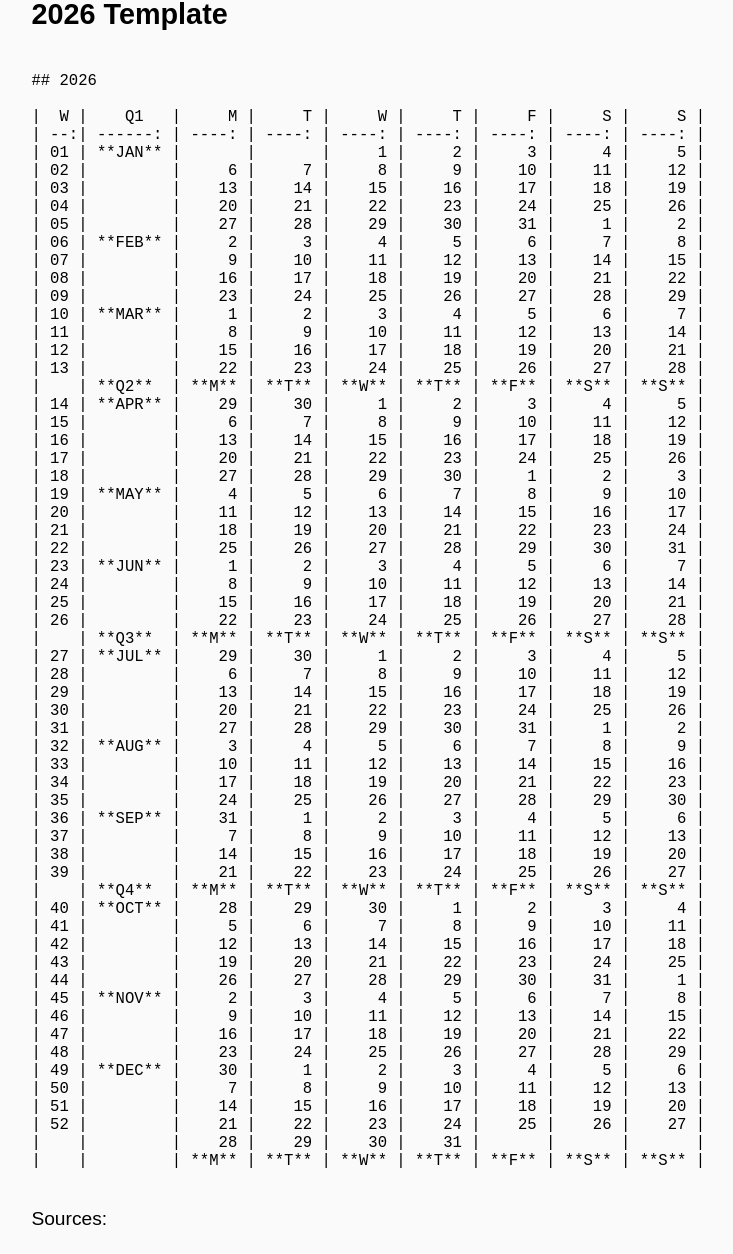
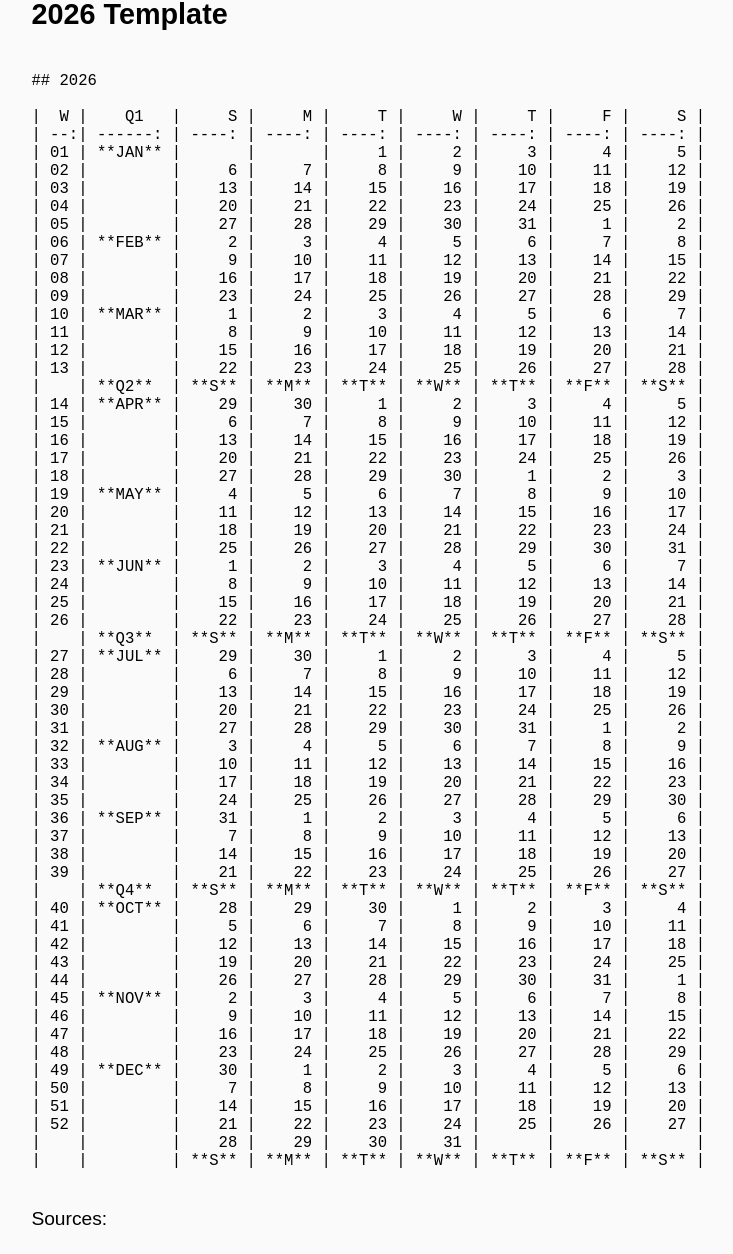
Before and after one commit to ivarada/ivarada.github.io, a Jekyll site: the page built from calendar/calendar-y-2026.md, in a window 1280 px wide. Shown: the part 241-1495 px from the top of the page, without its empty margins (7-740 px from the left). Built offline with Jekyll 4.4.1, drawn with Linux system fonts in a browser that asks for light colours.

```diff
--- a/calendar/calendar-y-2026.md
+++ b/calendar/calendar-y-2026.md
@@ -8,7 +8,7 @@ layout: default
 <pre><code>
 ## 2026
 
-|  W |    Q1   |     M |     T |     W |     T |     F |     S |     S |
+|  W |    Q1   |     S |     M |     T |     W |     T |     F |     S |
 | --:| ------: | ----: | ----: | ----: | ----: | ----: | ----: | ----: |
 | 01 | **JAN** |       |       |     1 |     2 |     3 |     4 |     5 |
 | 02 |         |     6 |     7 |     8 |     9 |    10 |    11 |    12 |
@@ -23,7 +23,7 @@ layout: default
 | 11 |         |     8 |     9 |    10 |    11 |    12 |    13 |    14 |
 | 12 |         |    15 |    16 |    17 |    18 |    19 |    20 |    21 |
 | 13 |         |    22 |    23 |    24 |    25 |    26 |    27 |    28 |
-|    | **Q2**  | **M** | **T** | **W** | **T** | **F** | **S** | **S** |
+|    | **Q2**  | **S** | **M** | **T** | **W** | **T** | **F** | **S** |
 | 14 | **APR** |    29 |    30 |     1 |     2 |     3 |     4 |     5 |
 | 15 |         |     6 |     7 |     8 |     9 |    10 |    11 |    12 |
 | 16 |         |    13 |    14 |    15 |    16 |    17 |    18 |    19 |
@@ -37,7 +37,7 @@ layout: default
 | 24 |         |     8 |     9 |    10 |    11 |    12 |    13 |    14 |
 | 25 |         |    15 |    16 |    17 |    18 |    19 |    20 |    21 |
 | 26 |         |    22 |    23 |    24 |    25 |    26 |    27 |    28 |
-|    | **Q3**  | **M** | **T** | **W** | **T** | **F** | **S** | **S** |
+|    | **Q3**  | **S** | **M** | **T** | **W** | **T** | **F** | **S** |
 | 27 | **JUL** |    29 |    30 |     1 |     2 |     3 |     4 |     5 |
 | 28 |         |     6 |     7 |     8 |     9 |    10 |    11 |    12 |
 | 29 |         |    13 |    14 |    15 |    16 |    17 |    18 |    19 |
@@ -51,7 +51,7 @@ layout: default
 | 37 |         |     7 |     8 |     9 |    10 |    11 |    12 |    13 |
 | 38 |         |    14 |    15 |    16 |    17 |    18 |    19 |    20 |
 | 39 |         |    21 |    22 |    23 |    24 |    25 |    26 |    27 |
-|    | **Q4**  | **M** | **T** | **W** | **T** | **F** | **S** | **S** |
+|    | **Q4**  | **S** | **M** | **T** | **W** | **T** | **F** | **S** |
 | 40 | **OCT** |    28 |    29 |    30 |     1 |     2 |     3 |     4 |
 | 41 |         |     5 |     6 |     7 |     8 |     9 |    10 |    11 |
 | 42 |         |    12 |    13 |    14 |    15 |    16 |    17 |    18 |
@@ -66,7 +66,7 @@ layout: default
 | 51 |         |    14 |    15 |    16 |    17 |    18 |    19 |    20 |
 | 52 |         |    21 |    22 |    23 |    24 |    25 |    26 |    27 |
 |    |         |    28 |    29 |    30 |    31 |       |       |       |
-|    |         | **M** | **T** | **W** | **T** | **F** | **S** | **S** |
+|    |         | **S** | **M** | **T** | **W** | **T** | **F** | **S** |
 
 </code></pre>
 
```
